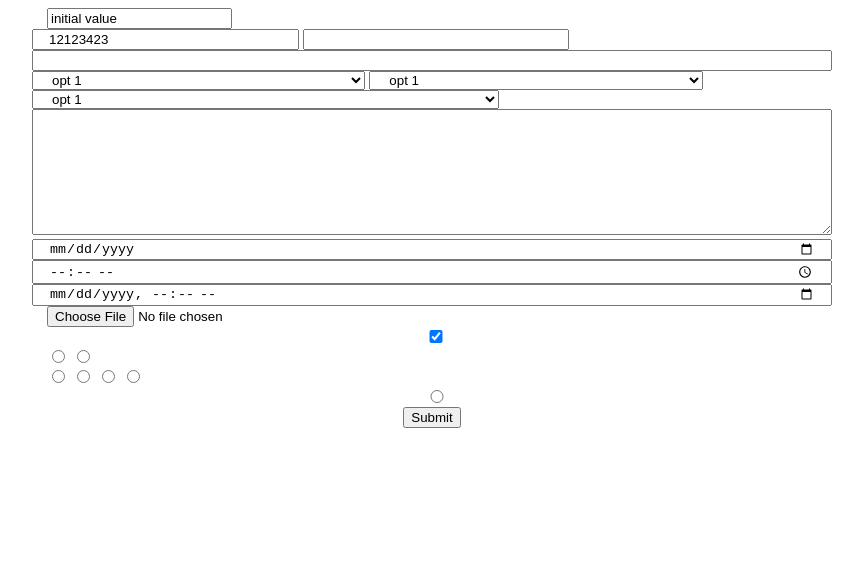
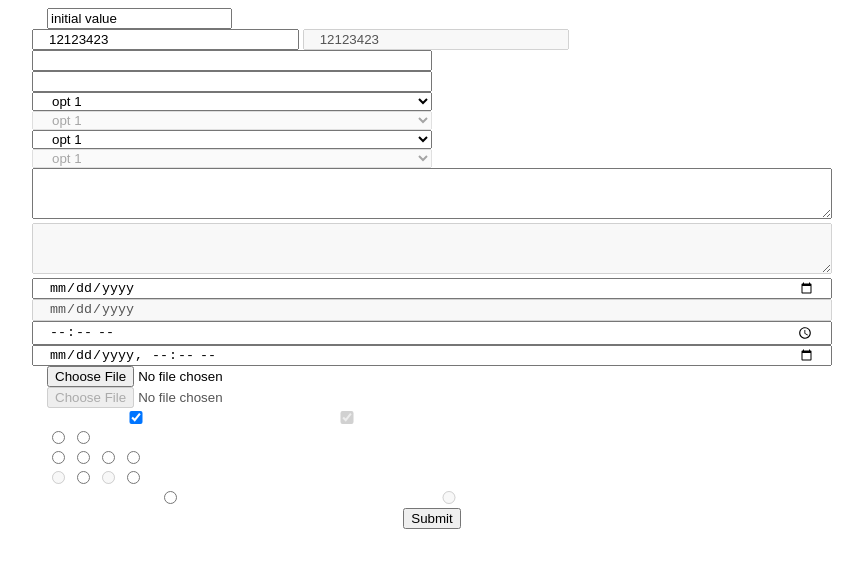
Before and after one commit to stonehank/create-validate-form, a website: page sample/index.html in a window 1280 px wide. Shown: the whole page, without its empty margins (208-1071 px from the left). Drawn offline with nearby package versions, Linux system fonts and the light colour scheme.

Commit message:
add disabled

```diff
--- a/sample/index.html
+++ b/sample/index.html
@@ -15,23 +15,24 @@
             <input value="initial value" data-cvf  name="name"  placeholder="Enter your name" data-cvf-label="Name" />
         </div>
         <input data-cvf class="col-sm-10 col-md-5 col-lg-4 col-xl-4" value="12123423" type="text" name="phone" placeholder="" data-cvf-label="Phone NO." data-mask="###-###-####"/>
-        <input data-cvf class="col-sm-10 col-md-5 col-lg-4 col-xl-4"data-cvf-material="false" type="text" name="email" placeholder="" data-cvf-label="Email"  />
-        <input data-cvf class="col-12" type="password" name="password" placeholder="" data-cvf-label="Password" data-cvf-eyeicon />
-        <select data-cvf class="col-sm-10 col-md-5 col-lg-5 " name="platform" data-cvf-label="Preferred Advertising Platform">
+        <input data-cvf class="col-sm-10 col-md-5 col-lg-4 col-xl-4" disabled value="12123423" type="text" name="phone" placeholder="" data-cvf-label="Phone NO.(disabled)" data-mask="###-###-####"/>
+        <input data-cvf class="col-sm-10 col-md-6"data-cvf-material="false" type="text" name="email" placeholder="" data-cvf-label="Email"  />
+        <input data-cvf class="col-sm-10 col-md-6" type="password" name="password" placeholder="" data-cvf-label="Password" data-cvf-eyeicon />
+        <select data-cvf class="col-sm-10 col-md-5 col-lg-6 " name="platform" data-cvf-label="Preferred Advertising Platform">
             <option value="volvo" disabled>Choose one</option>
             <option value="1">opt 1</option>
             <option value="2">opt 2</option>
             <option value="3">opt 3</option>
             <option value="4">opt 4</option>
         </select>
-        <select data-cvf class="col-sm-10 col-md-5 col-lg-5 " name="platform" data-cvf-label="Choose one 2">
+        <select data-cvf class="col-sm-10 col-md-5 col-lg-6 " name="platform" disabled data-cvf-label="Choose(Disabled)">
             <option value="volvo" disabled>Choose one2</option>
             <option value="1">opt 1</option>
             <option value="2">opt 2</option>
             <option value="3">opt 3</option>
             <option value="4">opt 4</option>
         </select>
-        <select data-cvf class="col-sm-10 col-md-10 col-lg-7 " data-cvf-material="false" name="multiple" data-cvf-label="Multiple Choose" data-cvf-multiple="true">
+        <select data-cvf class="col-sm-10 col-md-10 col-lg-6 " data-cvf-material="false" name="multiple" data-cvf-label="Multiple Choose" data-cvf-multiple="true">
             <option disabled>Choose multiple</option>
             <option value="1">opt 1</option>
             <option value="2">opt 2</option>
@@ -42,25 +43,57 @@
             <option value="7">opt 7</option>
             <option value="8">opt 8</option>
         </select>
-        <textarea data-cvf class="col-sm-10 col-lg-12" rows="8"  data-cvf-material="false" name="message" placeholder=""  data-cvf-label="Message"></textarea>
+        <select data-cvf class="col-sm-10 col-md-10 col-lg-6 " data-cvf-material="false" disabled name="multiple" data-cvf-label="Multiple Choose(Disabled)" data-cvf-multiple="true">
+            <option disabled>Choose multiple</option>
+            <option value="1">opt 1</option>
+            <option value="2">opt 2</option>
+            <option value="3">opt 3</option>
+            <option value="4">opt 4</option>
+            <option value="5">opt 5</option>
+            <option value="6">opt 6</option>
+            <option value="7">opt 7</option>
+            <option value="8">opt 8</option>
+        </select>
+        <textarea data-cvf class="col-sm-10 col-lg-12" rows="3"  data-cvf-material="false" name="message" placeholder=""  data-cvf-label="Message"></textarea>
+        <textarea data-cvf class="col-sm-10 col-lg-12" rows="3"  data-cvf-material="false" disabled name="message" placeholder=""  data-cvf-label="Message(disabled)"></textarea>
         <input data-cvf class="col-sm-10 col-lg-12" type="date" name="date" data-cvf-label="Select Date"
                data-cvf-from="2022-1-1" data-cvf-to="2017-4-6" data-cvf-initDate="2022-1-1" data-cvf-initView="day"/>
+
+        <input data-cvf class="col-sm-10 col-lg-12" type="date" name="date" disabled data-cvf-label="Select Date(disabled)"
+               data-cvf-from="2022-1-1" data-cvf-to="2017-4-6" data-cvf-initDate="2022-1-1" data-cvf-initView="day"/>
+
         <input data-cvf class="col-sm-10 col-lg-12" type="time" name="time" data-cvf-label="Select Time" data-cvf-initHour="13" data-cvf-initMinute="38" />
+
         <input data-cvf class="col-sm-10 col-lg-12" type="datetime-local" name="datetime" data-cvf-label="Select DateTime"
                data-cvf-from="2022-1-1" data-cvf-to="2017-4-6" data-cvf-initDate="2022-1-1" data-cvf-initView="day"/>
+
         <input data-cvf class="col-sm-10 col-lg-12"  type="file"  name="file upload" placeholder="" data-cvf-label="File Upload"  />
-        <input data-cvf class="col-sm-10 col-lg-12"  type="checkbox" checked value="5" name="include email" placeholder="" data-cvf-label="Include email"  />
-        <div data-cvf data-cvf-type="radio" class="col-sm-10 col-lg-6" data-cvf-group-name="gender" data-cvf-group-label="Choose your gender">
+
+        <input data-cvf class="col-sm-10 col-lg-12" disabled  type="file"  name="file upload" placeholder="" data-cvf-label="File Upload(Disabled)"  />
+
+        <input data-cvf class="col-3"  type="checkbox" checked value="5" name="include email" placeholder="" data-cvf-label="Include email"  />
+
+        <input data-cvf class="col-3"  disabled type="checkbox" checked value="5" name="include email" placeholder="" data-cvf-label="Include email(disabled)"  />
+
+        <div data-cvf data-cvf-type="radio" class="col-6" data-cvf-group-name="gender" data-cvf-group-label="Choose your gender">
             <input type="radio"  value="0" name="gender" data-cvf-label="Female"  />
             <input type="radio"  value="1" name="gender" data-cvf-label="Male"  />
         </div>
+
         <div data-cvf data-cvf-type="radio" data-cvf-vertical class="col-sm-10 col-lg-6" data-cvf-group-name="answer" data-cvf-group-label="Choose answer B">
             <input type="radio"  value="a" data-cvf-label="A"  />
             <input type="radio"  value="b" data-cvf-label="B"  />
             <input type="radio"  value="c" data-cvf-label="C"  />
             <input type="radio"  value="d" data-cvf-label="D"  />
         </div>
-        <input data-cvf class="col-sm-10 col-lg-12" type="radio"  value="xxx" name="custom" data-cvf-label="Some Value"  />
+        <div data-cvf data-cvf-type="radio" data-cvf-vertical class="col-sm-10 col-lg-6" data-cvf-group-name="answer" data-cvf-group-label="Choose answer B(Some disabled)">
+            <input type="radio"  value="a" data-cvf-label="A" disabled />
+            <input type="radio"  value="b" data-cvf-label="B"  />
+            <input type="radio"  value="c" data-cvf-label="C" disabled />
+            <input type="radio"  value="d" data-cvf-label="D"  />
+        </div>
+        <input data-cvf class="col-4" type="radio"  value="xxx" name="custom" data-cvf-label="Some Value"  />
+        <input data-cvf class="col-4" type="radio" disabled  value="xxx" name="custom" data-cvf-label="Some Value(disabled)"  />
         <div class="col-sm-10 col-lg-12" style="text-align: center;">
             <button data-cvf  type="submit" class="form-submit-btn" data-cvf-submit="1" >Submit</button>
         </div>
--- a/src/css/select-container.scss
+++ b/src/css/select-container.scss
@@ -1,4 +1,5 @@
 .cvf-select-option-container{
+  display:none;
   transform: translateY(-50px);
   opacity: 0;
   position: absolute;
--- a/src/insert/checkbox/bindCheckboxEvent.js
+++ b/src/insert/checkbox/bindCheckboxEvent.js
@@ -1,5 +1,8 @@
 export default function bindCheckboxEvent(self,$selectorContainer,$selectorTick,dataObj){
   let {idx}=dataObj
+  if(dataObj.isDisabled){
+    return
+  }
   $selectorContainer.on('click',() => {
     self.dirty[idx] = true
     if($selectorTick.hasClass('cvf-checkbox-selector-tick')){
--- a/src/insert/checkbox/createCheckboxHtmlObj.js
+++ b/src/insert/checkbox/createCheckboxHtmlObj.js
@@ -2,6 +2,7 @@ import $ from 'jquery'
 
 export default function createCheckboxHtmlObj(self,{$wrapper,$curEle,idx}){
   let label = $curEle.attr('data-cvf-label')
+  let isDisabled=$curEle.attr('disabled')!=null
   let $container = $('<div class="cvf-checkbox-wrapper"></div>')
 
   let $errorMsgEle = $('<div class="error-msg"></div>')
@@ -26,6 +27,7 @@ export default function createCheckboxHtmlObj(self,{$wrapper,$curEle,idx}){
     hasPlaceholder:false,
     result:initValue,
     textShow:null,
+    isDisabled
   }
   self.elementData[idx] =dataObj
   return [$container,dataObj]
--- a/src/insert/createTextFieldHtmlObj.js
+++ b/src/insert/createTextFieldHtmlObj.js
@@ -3,7 +3,7 @@ import $ from 'jquery'
 export default function createTextFieldHtmlObj(self,{$wrapper,$curEle,idx}){
   let label = $curEle.attr('data-cvf-label')
   let forceMaterial=$curEle.attr('data-cvf-material')
-
+  let isDisabled=$curEle.attr('disabled')!=null
   let style=self.material
   if(forceMaterial==='true')style=true
   else if(forceMaterial==='false')style=false
@@ -14,6 +14,7 @@ export default function createTextFieldHtmlObj(self,{$wrapper,$curEle,idx}){
   let $labelEle = $('<span class="cvf-label-text"></span>')
   let hasPlaceholder = !!$curEle.attr('placeholder')
 
+  if(isDisabled)$container.addClass('cvf-disabled')
   if (style) $fieldEle.addClass('cvf-material-ui')
   else $fieldEle.addClass('cvf-bootstrap-ui')
   if (!label) label = ''
@@ -40,6 +41,7 @@ export default function createTextFieldHtmlObj(self,{$wrapper,$curEle,idx}){
     hasPlaceholder,
     result:initValue,
     textShow:null,
+    isDisabled
   }
   self.elementData[idx] =dataObj
   return [$container,dataObj]
--- a/src/insert/file/createFileInside.js
+++ b/src/insert/file/createFileInside.js
@@ -7,7 +7,6 @@ export default function createFileInside(self, $curEle, $container, dataObj, idx
     eleID=`file-upload-${idx}`
     $curEle.attr('id',eleID)
   }
-
   let $label=$(`<label class="cvf-upload-label" for="${eleID}"></label>`)
   let $fileThumbnail=$('<div class="cvf-upload-thumbnail-wrapper"></div>')
   $label.addClass('cvf-valid-field d-flex flex-wrap')
--- a/src/insert/radio/createRadionside.js
+++ b/src/insert/radio/createRadionside.js
@@ -3,12 +3,15 @@ import bindRadioEvent from './bindRadioEvent'
 
 
 export default function createRadioInside(self,$curEle,$container,dataObj,idx){
-  let {$labelEle}=dataObj
+  let {$labelEle,isDisabledList}=dataObj
   let tickerList=[]
   for(let i=0; i<$labelEle.length; i++){
     let $selectorContainer = $('<div class="cvf-radio-selector-container"></div>')
     let $selectorBox=$('<div class="cvf-radio-selector-box"></div>')
     let $selectorTick=$('<div class="radio-ticker"></div>')
+    if(isDisabledList[i]){
+      $selectorBox.addClass('cvf-disabled')
+    }
     tickerList.push($selectorTick)
     $selectorBox.append($selectorTick)
     $selectorContainer.append($selectorBox)
--- a/src/insert/select/createSelectInside.js
+++ b/src/insert/select/createSelectInside.js
@@ -35,11 +35,8 @@ export default function createSelectInside(self,$curEle,$container,dataObj,idx){
   }
   dataObj.reset()
 
-  self._elementBlur(idx)
   $container.append($selectWrapper)
 
-
-  // $selectResult.blur()
   let {showClearBtn,hideClearBtn}=self.addClearBtn($selectWrapper,$selectResult,dataObj)
   bindSelectEvent(self,{
     value,name,optEles,dataObj,$selectResult,$selectOptCont,isMulti,idx,showClearBtn,hideClearBtn
```
Also changed, not shown: sample/demo.js (+9 -0 lines), src/CreateValidateForm.js (+7 -4 lines), src/css/common.scss (+9 -0 lines), src/insert/checkbox/createCheckboxInside.js (+6 -3 lines), src/insert/file/bindFileEvent.js (+10 -7 lines), src/insert/radio/bindRadioEvent.js (+5 -2 lines), src/insert/radio/createRadioHtmlObj.js (+5 -2 lines), src/insert/select/bindSelectEvent.js (+6 -10 lines).
